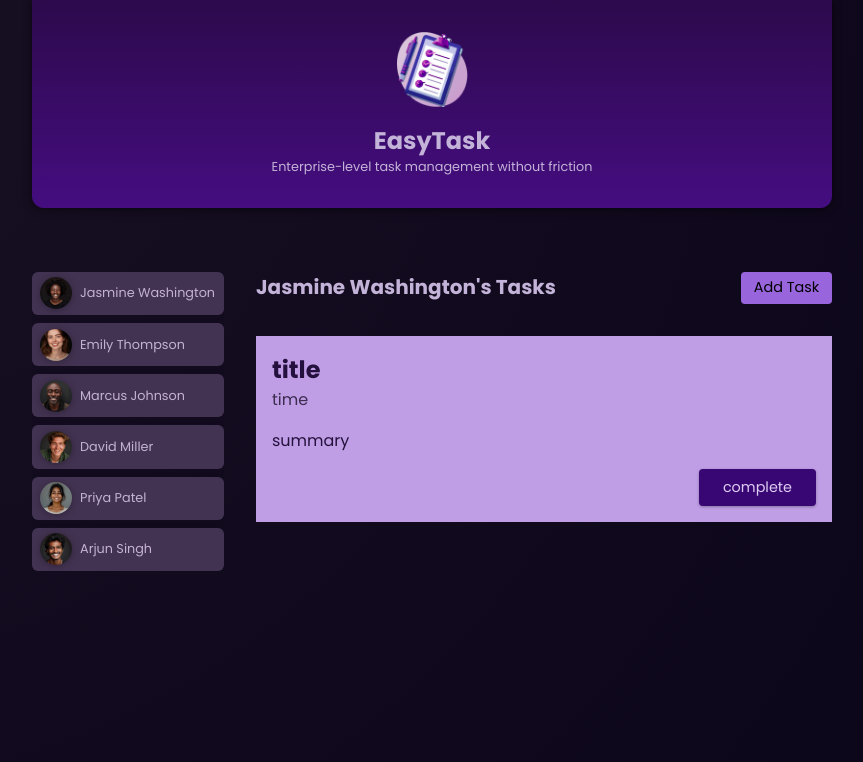
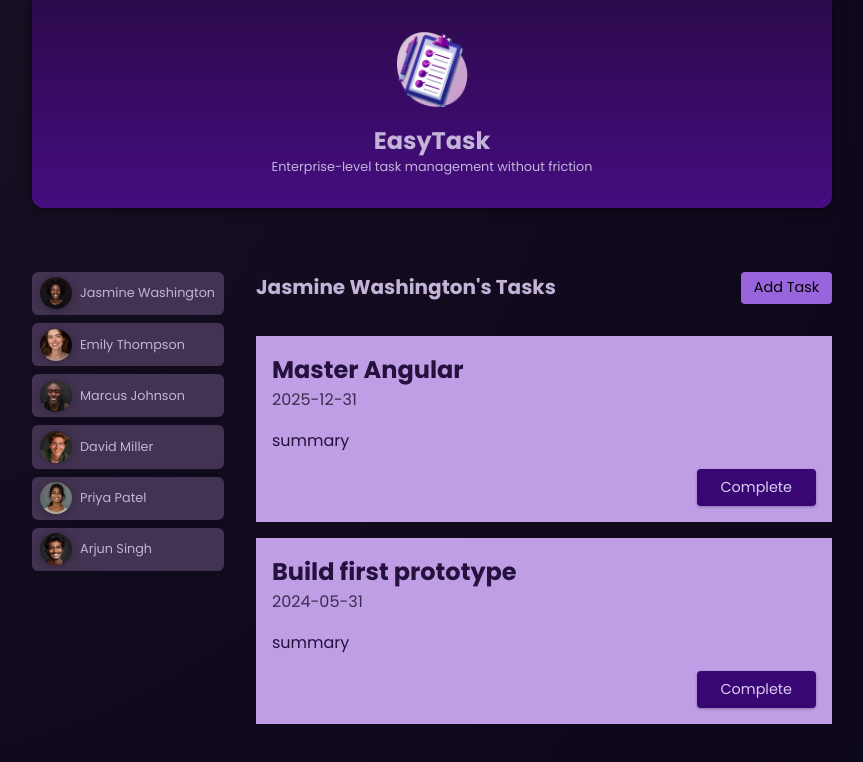
Before and after one commit to icarodredd/angular, an Angular app: page / in a window 1280 px wide. Both pictures are taken after a click on the button "Jasmine Washington". Shown: the top 762 px of the page, without its empty margins (208-1071 px from the left). Built offline with nearby package versions, Linux system fonts and the light colour scheme.

Commit message:
add dummy tasks and rendering

```diff
--- /dev/null
+++ b/src/app/dummy-tasks.ts
@@ -0,0 +1,23 @@
+export const dummyTasks = [
+  {
+    id: "t1",
+    userId: "u1",
+    title: "Master Angular",
+    summary: "Learn all the basic and advanced features of Angular & how to apply them.",
+    dueDate: "2025-12-31",
+  },
+  {
+    id: "t2",
+    userId: "u3",
+    title: "Build first prototype",
+    summary: "Build a first prototype of the online shop website",
+    dueDate: "2024-05-31",
+  },
+  {
+    id: "t3",
+    userId: "u3",
+    title: "Prepare issue template",
+    summary: "Prepare and describe an issue template which will help with project management",
+    dueDate: "2024-06-15",
+  },
+];
--- a/src/app/tasks/task/task.component.html
+++ b/src/app/tasks/task/task.component.html
@@ -1,6 +1,6 @@
 <article>
-  <h2>title</h2>
-  <time>time</time>
+  <h2>{{ title }}</h2>
+  <time>{{ dueDate }}</time>
   <p>summary</p>
-  <p class="actions"><button>complete</button></p>
+  <p class="actions"><button>Complete</button></p>
 </article>
--- a/src/app/tasks/tasks.component.html
+++ b/src/app/tasks/tasks.component.html
@@ -5,6 +5,14 @@
   </header>
 
   <ul>
-    <li><app-task /></li>
+    @for (task of tasks; track task.id) {
+    <li>
+      <app-task
+        [title]="task.title"
+        [dueDate]="task.dueDate"
+        [summary]="task.summary"
+      />
+    </li>
+    }
   </ul>
 </section>
--- a/src/app/tasks/tasks.component.ts
+++ b/src/app/tasks/tasks.component.ts
@@ -1,5 +1,6 @@
 import { Component, Input } from "@angular/core";
 import { DUMMY_USERS } from "../dummy-users";
+import { dummyTasks } from "../dummy-tasks";
 import { TaskComponent } from "./task/task.component";
 
 @Component({
@@ -11,6 +12,7 @@ import { TaskComponent } from "./task/task.component";
 })
 export class TasksComponent {
   @Input({ required: true }) id!: string;
+  tasks = dummyTasks;
 
   get name() {
     return DUMMY_USERS.find((user) => user.id === this.id)?.name;
```
Also changed, not shown: src/app/tasks/task/task.component.ts (+7 -5 lines).
